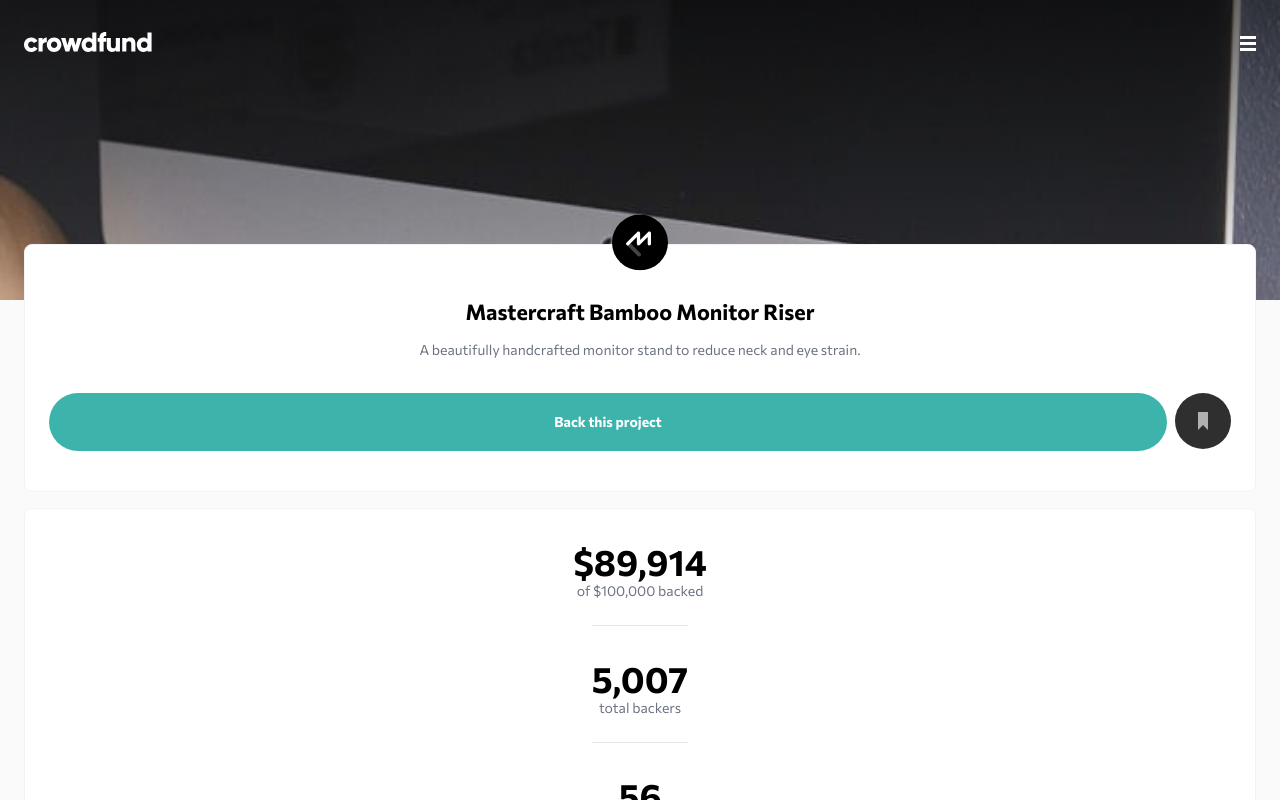
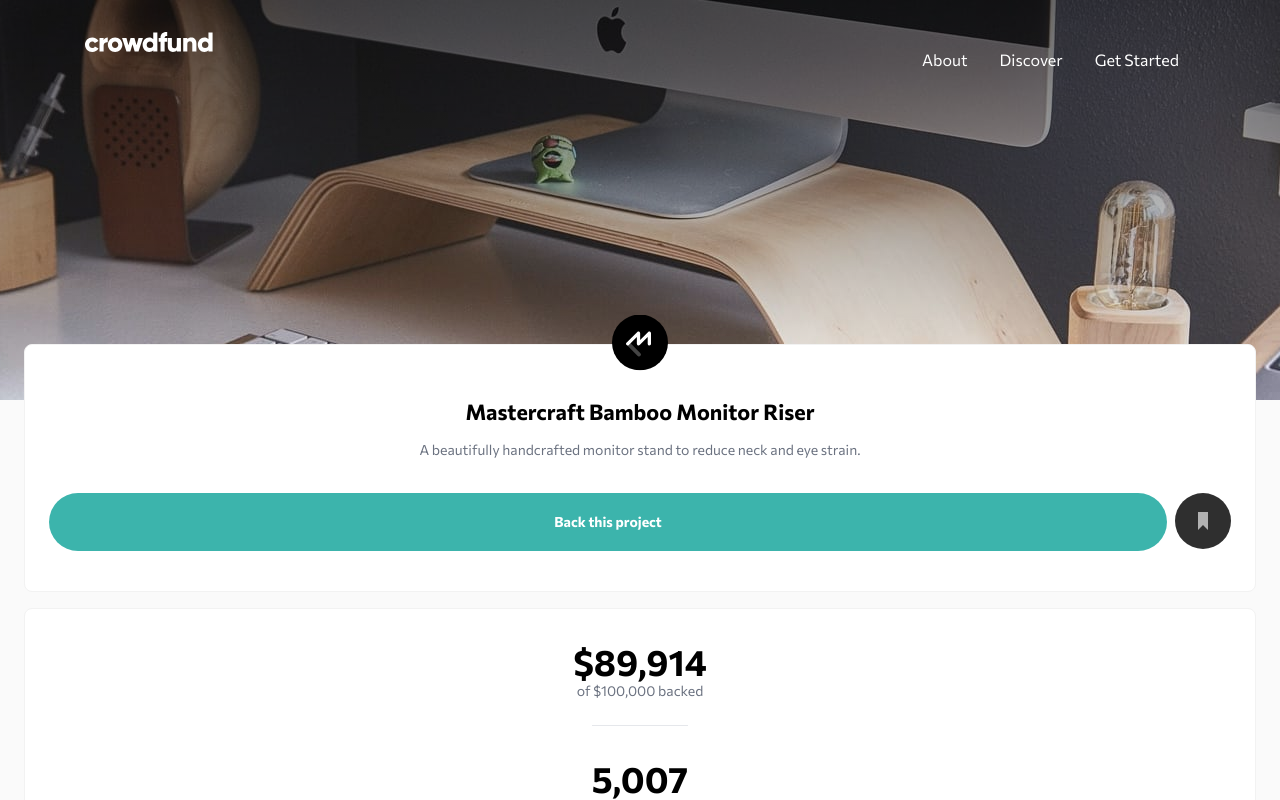
Before and after one commit to riccardofano/crowdfund-product-page, a Next.js app: page / in a window 1280 px wide. Shown: the top 800 px of the page. Built offline with nearby package versions, Linux system fonts and the light colour scheme.

Commit message:
add interactivity to header

```diff
--- /dev/null
+++ b/components/ClientOnlyPortal.tsx
@@ -0,0 +1,12 @@
+import { ReactNode } from "react";
+import { createPortal } from "react-dom";
+
+interface ClientOnlyPortalProps {
+  children: ReactNode;
+}
+
+function ClientOnlyPortal({ children }: ClientOnlyPortalProps) {
+  return document ? createPortal(children, document.body) : null;
+}
+
+export default ClientOnlyPortal;
--- /dev/null
+++ b/components/Header.tsx
@@ -0,0 +1,69 @@
+import Image from "next/image";
+
+import logo from "../public/images/logo.svg";
+import openMenu from "../public/images/icon-hamburger.svg";
+import closeMenu from "../public/images/icon-close-menu.svg";
+import { useEffect, useState } from "react";
+import { createPortal } from "react-dom";
+import ClientOnlyPortal from "./ClientOnlyPortal";
+
+function Header() {
+  const [open, setOpen] = useState(false);
+
+  const toggleOpen = () => {
+    setOpen((o) => !o);
+  };
+
+  useEffect(() => {
+    if (open) {
+      document.body.classList.add("no-scroll");
+    } else {
+      document.body.classList.remove("no-scroll");
+    }
+  }, [open]);
+
+  return (
+    <header className="hero md:hero-desktop | min-h-[300px] md:min-h-[400px]">
+      <div
+        className={`md:mx-auto md:max-w-[1110px] pt-8 pb-9 mx-6 flex justify-between relative ${open ? "z-40" : ""}`}
+      >
+        <a href="#">
+          <Image src={logo} alt="" />
+        </a>
+
+        <ul
+          className={`md:flex md:text-white ${
+            open ? "absolute z-50 top-full w-full divide-y rounded-lg font-bold bg-white" : "hidden"
+          }`}
+        >
+          <li className="p-4">
+            <a href="#">About</a>
+          </li>
+          <li className="p-4">
+            <a href="#">Discover</a>
+          </li>
+          <li className="p-4">
+            <a href="#">Get Started</a>
+          </li>
+        </ul>
+
+        <button className="md:hidden" onClick={toggleOpen}>
+          {open ? <Image src={closeMenu} alt="Close menu" /> : <Image src={openMenu} alt="Open menu" />}
+        </button>
+
+        {open && (
+          <ClientOnlyPortal>
+            <div
+              className="fixed z-10 inset-0"
+              style={{
+                backgroundImage: "linear-gradient(180deg, rgba(0, 0, 0, 0.6) 0%, rgba(0, 0, 0, 0.1) 100%)",
+              }}
+            ></div>
+          </ClientOnlyPortal>
+        )}
+      </div>
+    </header>
+  );
+}
+
+export default Header;
--- a/pages/index.tsx
+++ b/pages/index.tsx
@@ -2,12 +2,12 @@ import type { NextPage } from "next";
 import Head from "next/head";
 import Image from "next/image";
 
+import Header from "../components/Header";
+
 // Logos
-import logo from "../public/images/logo.svg";
 import mastercraft from "../public/images/logo-mastercraft.svg";
 
 // Icons
-import openMenu from "../public/images/icon-hamburger.svg";
 import bookmark from "../public/images/icon-bookmark.svg";
 
 const Home: NextPage = () => {
@@ -19,24 +19,7 @@ const Home: NextPage = () => {
         <link rel="image/png" href="/favicon.png" />
       </Head>
 
-      <header className="hero | min-h-[300px]">
-        <div className="relative pt-8 pb-9 mx-6">
-          <div className="flex justify-between">
-            <a href="#">
-              <Image src={logo} alt="" />
-            </a>
-            <button>
-              <Image src={openMenu} alt="Open menu" />
-            </button>
-          </div>
-
-          <ul className="mobile-menu | md:hidden hidden absolute top-full w-full divide-y rounded-lg font-bold bg-white">
-            <li className="p-4">About</li>
-            <li className="p-4">Discover</li>
-            <li className="p-4">Get Started</li>
-          </ul>
-        </div>
-      </header>
+      <Header />
 
       <main className="-mt-14 mx-6 pb-16 grid gap-4 rounded-lg text-sm text-gray-500">
         <section className="card | pt-0 pb-10 relative flex flex-col items-center text-center">
--- a/styles/globals.css
+++ b/styles/globals.css
@@ -17,6 +17,12 @@
 
     background-repeat: no-repeat;
     background-size: cover;
+    background-position: center;
+  }
+
+  .hero-desktop {
+    background-image: linear-gradient(180deg, rgba(0, 0, 0, 0.6) 0%, rgba(0, 0, 0, 0) 100%),
+      url("/images/image-hero-desktop.jpg");
   }
 
   .card {
@@ -26,4 +32,8 @@
   .paragraph {
     @apply mt-6 leading-relaxed;
   }
+
+  .no-scroll {
+    @apply fixed overflow-hidden;
+  }
 }
```
